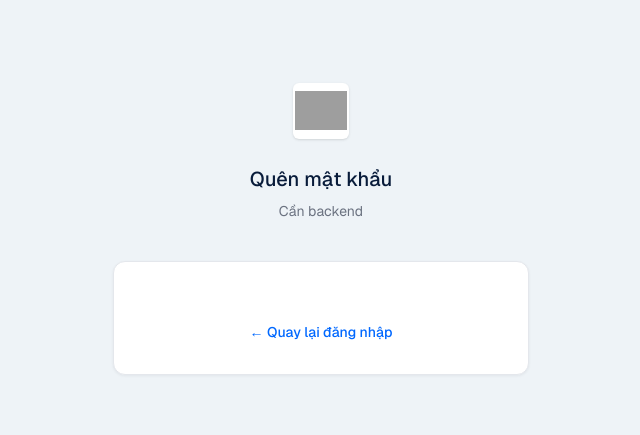
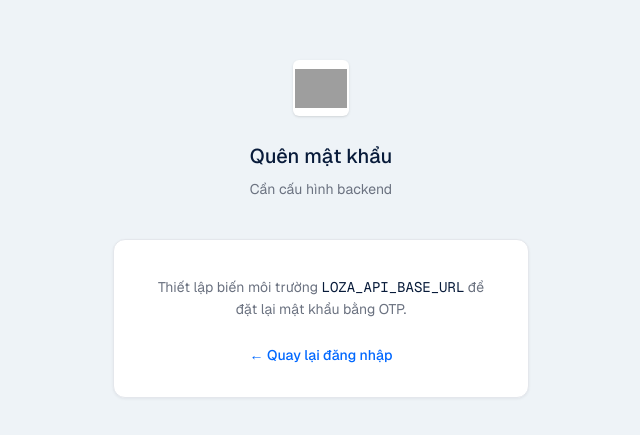
Before and after one commit to thinhvpg2410/loza-chat, a Next.js app in the folder apps/web/: page /forgot-password in a window 1280 px wide. Shown: the part 171-606 px from the top of the page, without its empty margins (319-959 px from the left). Built offline with nearby package versions, Linux system fonts and the light colour scheme; grey boxes are pictures that could not be loaded.

Commit message:
feat(web): update forgot password and register pages; add loading component for chat settings

```diff
--- a/apps/web/app/(auth)/forgot-password/page.tsx
+++ b/apps/web/app/(auth)/forgot-password/page.tsx
@@ -6,8 +6,11 @@ import { ForgotPasswordWizard } from "@/features/auth/forgot-password-wizard";
 export default function ForgotPasswordPage() {
   if (!getApiBaseUrl()) {
     return (
-      <AuthShell title="Quên mật khẩu" subtitle="Cần backend" showLoginLink={false}>
-
+      <AuthShell title="Quên mật khẩu" subtitle="Cần cấu hình backend" showLoginLink={false}>
+        <p className="text-center text-sm leading-relaxed text-[var(--zalo-text-muted)]">
+          Thiết lập biến môi trường <span className="font-mono text-[var(--zalo-text)]">LOZA_API_BASE_URL</span> để đặt lại
+          mật khẩu bằng OTP.
+        </p>
         <p className="mt-6 text-center text-sm">
           <Link href="/login" className="font-medium text-[var(--zalo-blue)] hover:underline">
             ← Quay lại đăng nhập
--- a/apps/web/app/(auth)/register/page.tsx
+++ b/apps/web/app/(auth)/register/page.tsx
@@ -6,8 +6,11 @@ import { RegisterWizard } from "@/features/auth/register-wizard";
 export default function RegisterPage() {
   if (!getApiBaseUrl()) {
     return (
-      <AuthShell title="Đăng ký" subtitle="đăng ký tài khoản" showLoginLink={false}>
-
+      <AuthShell title="Đăng ký" subtitle="Cần cấu hình backend" showLoginLink={false}>
+        <p className="text-center text-sm leading-relaxed text-[var(--zalo-text-muted)]">
+          Thiết lập biến môi trường <span className="font-mono text-[var(--zalo-text)]">LOZA_API_BASE_URL</span> để đăng ký
+          tài khoản qua web.
+        </p>
         <p className="mt-6 text-center text-sm">
           <Link href="/login" className="font-medium text-[var(--zalo-blue)] hover:underline">
             ← Quay lại đăng nhập
--- /dev/null
+++ b/apps/web/app/(chat)/settings/loading.tsx
@@ -0,0 +1,10 @@
+export default function SettingsLoading() {
+  return (
+    <main className="flex min-h-0 flex-1 flex-col overflow-y-auto bg-[var(--zalo-chat-bg)] p-6">
+      <h1 className="text-lg font-semibold text-[var(--zalo-text)]">Cài đặt</h1>
+      <p className="mt-6 text-sm text-[var(--zalo-text-muted)]" aria-busy>
+        Đang tải hồ sơ…
+      </p>
+    </main>
+  );
+}
```
